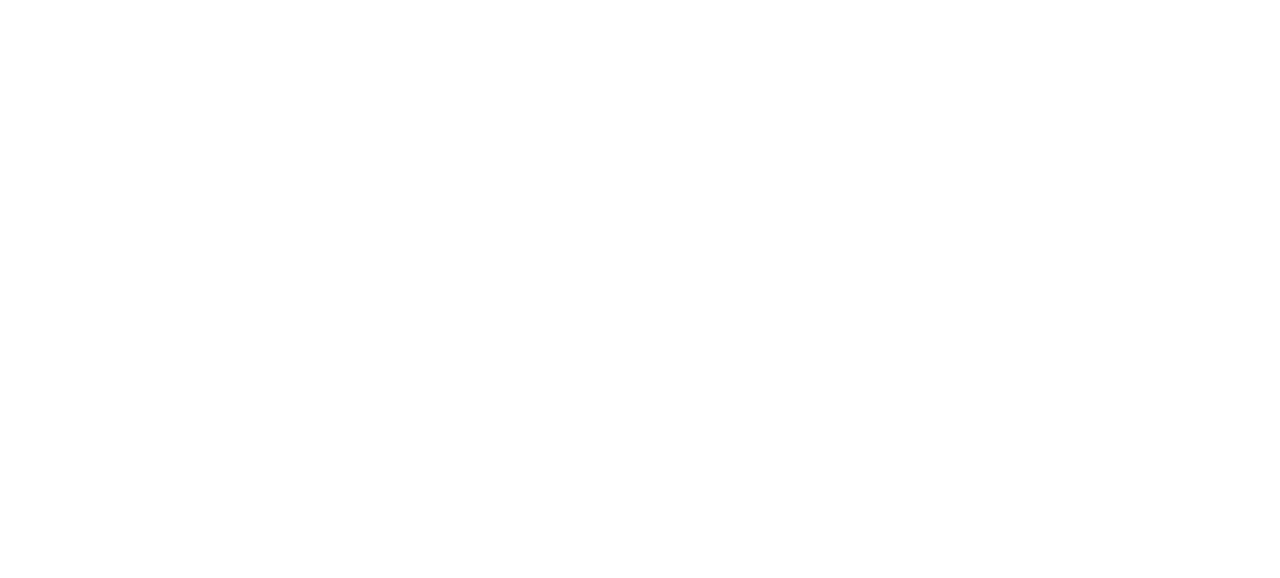
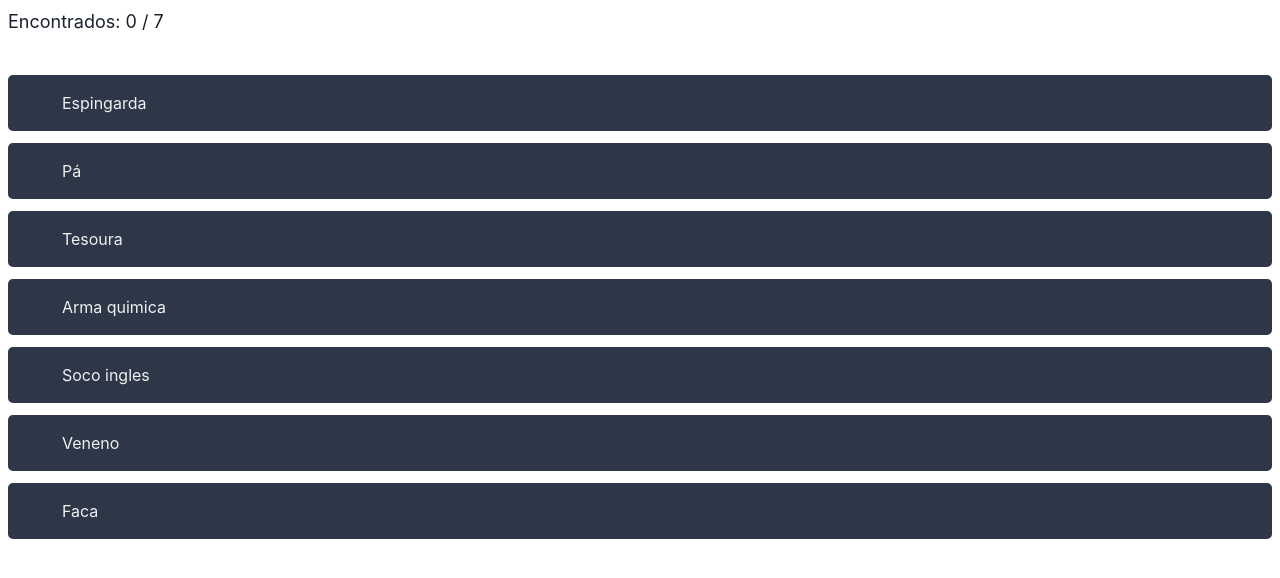
Before and after one commit to AndersonAndrad/detective-table, a React (Vite) app: page / in a window 1280 px wide. Shown: the top 578 px of the page. Built offline with nearby package versions, Linux system fonts and the light colour scheme.

Commit message:
feature: config when select item, show count selected

```diff
--- a/src/App.tsx
+++ b/src/App.tsx
@@ -1,9 +1,10 @@
 import { Flex } from '@chakra-ui/react';
+import { Guns } from './components/guns.component';
 
 export function App() {
   return (
     <Flex flexDirection={'column'} padding={2}>
-      {/* <Guns></Guns> */}
+      <Guns></Guns>
       {/* <Locations /> */}
       {/* <People /> */}
     </Flex>
--- a/src/components/card.component.tsx
+++ b/src/components/card.component.tsx
@@ -3,11 +3,11 @@
 import { useState } from 'react';
 
 export function Card(card: ICardProps) {
-  const [selected, setSelected] = useState<boolean>(card.selected)
+  const [selected, setSelected] = useState<boolean>(false)
 
   const changeSelection = () => {
-    setSelected(!selected);
-    card.changeSelection({ id: card.id, selected: card.selected })
+    setSelected(!selected)
+    card.changeSelection({ id: card.id, selected: !selected })
   }
 
   if (selected) return (
--- a/src/components/guns.component.tsx
+++ b/src/components/guns.component.tsx
@@ -1,16 +1,32 @@
-import { Flex } from '@chakra-ui/react'
+import { Flex, Text } from '@chakra-ui/react'
+import { IItem, listWeapons } from '../data/items.data'
+
 import { useState } from 'react'
-import { listWeapons } from '../data/items.data'
 import { Card } from './card.component'
 
 export function Guns() {
   const [weapons, setWeapons] = useState(listWeapons)
 
-  const changeSelection = (data: any) => {
-    console.log(data)
+  const changeSelection = (data: Omit<IItem, 'name'>) => {
+    const listWeapon = weapons.map(weapon => {
+      if (weapon.id === data.id) weapon.selected = data.selected;
+
+      return weapon
+    })
+
+    setWeapons(listWeapon)
+  }
+
+  const countSelected = () => {
+    return weapons.filter(weapons => weapons.selected).length
   }
 
   return (
+    <Flex flexDirection={'column'} gap={10}>
+      <Flex>
+        <Text fontSize={18}>Encontrados: {countSelected()} / {weapons.length}</Text>
+      </Flex>
+
       <Flex flexDirection={'column'} gap={3}>
         {weapons.map(weapon => (
           <Card
@@ -22,5 +38,8 @@
           ></Card>
         ))}
       </Flex>
+    </Flex>
+
+
   )
 }
--- a/src/data/items.data.tsx
+++ b/src/data/items.data.tsx
@@ -3,9 +3,9 @@
 export const listWeapons: IItem[] = [
   { id: base64(), name: 'Espingarda', selected: false },
   { id: base64(), name: 'Pá', selected: false },
-  { id: base64(), name: 'Tessoura', selected: false },
-  { id: base64(), name: 'Arma química', selected: false },
-  { id: base64(), name: 'Soco inglês', selected: false },
+  { id: base64(), name: 'Tesoura', selected: false },
+  { id: base64(), name: 'Arma quimica', selected: false },
+  { id: base64(), name: 'Soco ingles', selected: false },
   { id: base64(), name: 'Veneno', selected: false },
   { id: base64(), name: 'Faca', selected: false },
 ]
@@ -35,7 +35,7 @@
   { id: base64(), name: 'Advogado', selected: false },
 ]
 
-interface IItem {
+export interface IItem {
   id: string,
   name: string,
   selected: boolean
```
Lines whose indentation alone changed are shown as unchanged.
